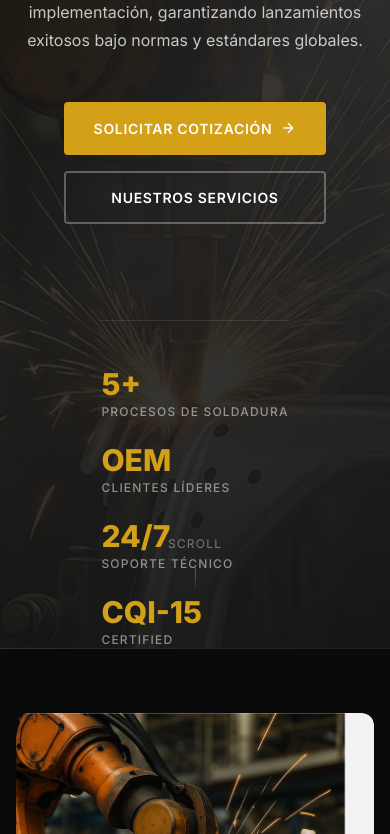
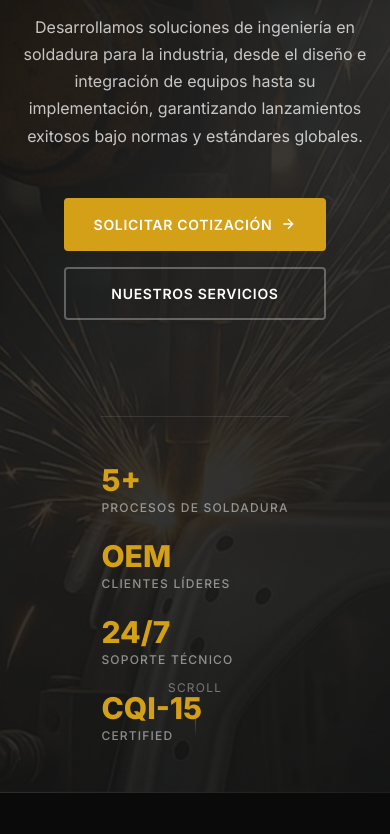
Before and after one commit to RaptorT77/MRWM, a website: page index.html in a window 390 px wide. Shown: the part 362-1196 px from the top of the page. Drawn offline with Linux system fonts and the light colour scheme.

Commit message:
Fix hero flexbox centering overflow issue on mobile

```diff
--- a/styles.css
+++ b/styles.css
@@ -446,7 +446,10 @@ button {
   position: relative;
   min-height: 100vh;
   display: flex;
-  align-items: center;
+  flex-direction: column;
+  justify-content: center;
+  padding-top: calc(var(--header-height) + var(--space-xl));
+  padding-bottom: var(--space-2xl);
   overflow: hidden;
   background-color: #0A0A0A;
 }
@@ -474,7 +477,7 @@ button {
 .hero__content {
   position: relative;
   z-index: 3;
-  padding-top: var(--header-height);
+  width: 100%;
   max-width: 1000px;
   display: flex;
   flex-direction: column;
```
